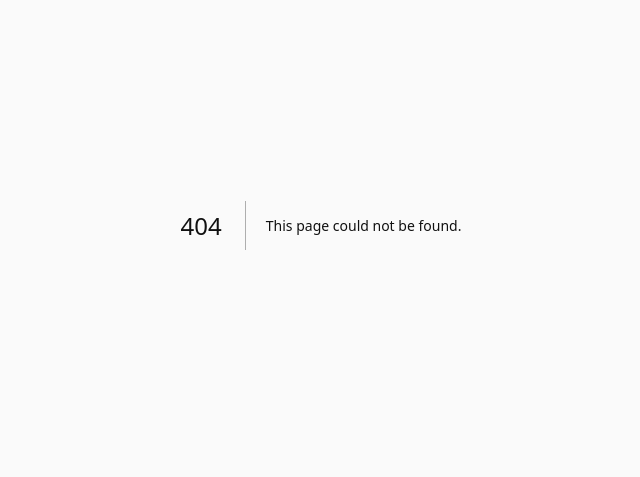
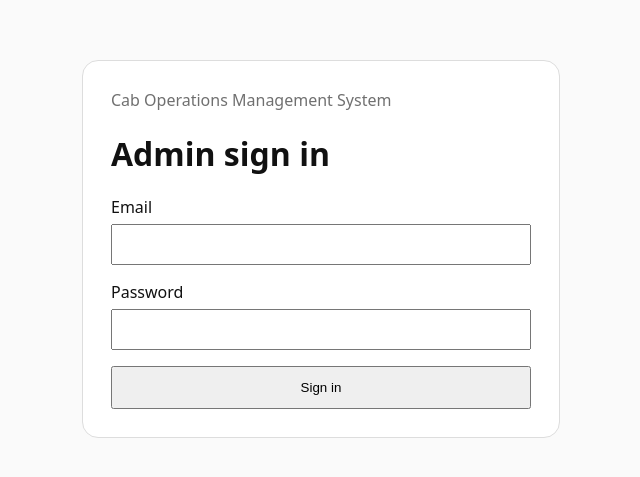
Before and after one commit to shahabhishekofficial-create/Cab-Application, a Next.js app in the folder apps/admin-web/: page /login in a window 1280 px wide. Before the commit this address had no page. Shown: the part 175-652 px from the top of the page, without its empty margins (319-959 px from the left). Built offline with nearby package versions, Linux system fonts and the light colour scheme; no server answers.

Commit message:
feat(admin): add admin login screen

```diff
--- /dev/null
+++ b/apps/admin-web/app/login/page.tsx
@@ -0,0 +1,40 @@
+'use client';
+
+import { FormEvent, useState } from 'react';
+import { useRouter } from 'next/navigation';
+import { supabase } from '../../lib/supabase-browser';
+
+export default function LoginPage() {
+  const router = useRouter();
+  const [email, setEmail] = useState('');
+  const [password, setPassword] = useState('');
+  const [error, setError] = useState('');
+  const [busy, setBusy] = useState(false);
+
+  async function submit(event: FormEvent) {
+    event.preventDefault();
+    setBusy(true);
+    setError('');
+    const { error: signInError } = await supabase.auth.signInWithPassword({ email: email.trim(), password });
+    if (signInError) {
+      setError(signInError.message);
+      setBusy(false);
+      return;
+    }
+    router.replace('/');
+    router.refresh();
+  }
+
+  return (
+    <main style={{ minHeight: '100vh', display: 'grid', placeItems: 'center', padding: 24, fontFamily: 'system-ui' }}>
+      <form onSubmit={submit} style={{ width: '100%', maxWidth: 420, padding: 28, border: '1px solid #ddd', borderRadius: 16, background: 'white' }}>
+        <p style={{ opacity: .6, marginTop: 0 }}>Cab Operations Management System</p>
+        <h1>Admin sign in</h1>
+        <label>Email<input required type="email" value={email} onChange={e => setEmail(e.target.value)} style={{ display:'block', width:'100%', boxSizing:'border-box', marginTop:6, marginBottom:16, padding:11 }} /></label>
+        <label>Password<input required type="password" value={password} onChange={e => setPassword(e.target.value)} style={{ display:'block', width:'100%', boxSizing:'border-box', marginTop:6, marginBottom:16, padding:11 }} /></label>
+        {error && <p role="alert" style={{ color:'#b00020' }}>{error}</p>}
+        <button disabled={busy} type="submit" style={{ width:'100%', padding:12 }}>{busy ? 'Signing in…' : 'Sign in'}</button>
+      </form>
+    </main>
+  );
+}
```
